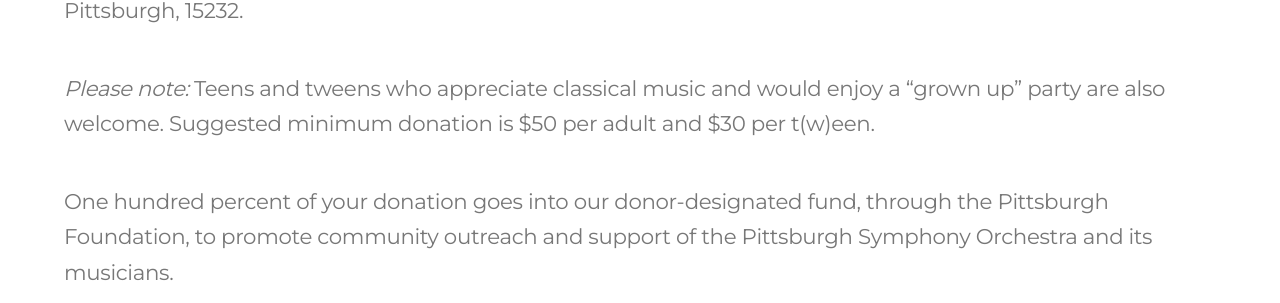
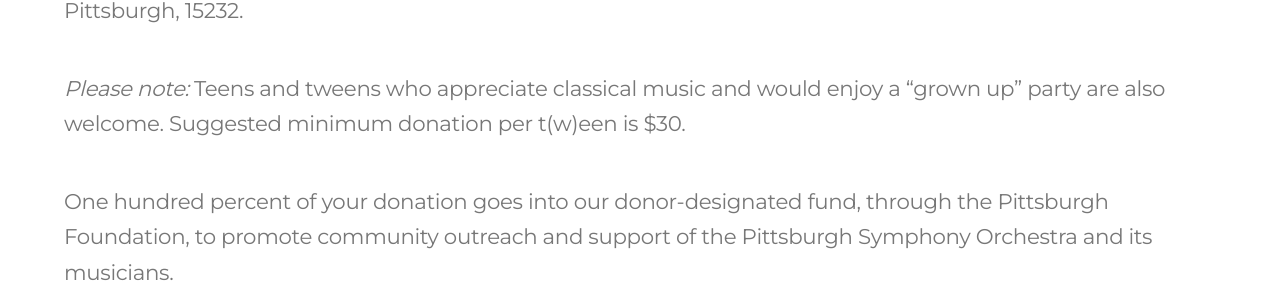
Before and after one commit to daraghbyrne/sospittsburgh, a Jekyll site: the page built from _posts/events/2017-11-04-recital-silk-fischbach.markdown, in a window 1280 px wide. Shown: the part 1400-1703 px from the top of the page. Built offline with Jekyll 4.4.1, drawn with Linux system fonts in a browser that asks for light colours; nearby versions of some CDN libraries; library files that are not in the unit come from our copies.

Commit message:
edit to tween

```diff
--- a/_posts/events/2017-11-04-recital-silk-fischbach.markdown
+++ b/_posts/events/2017-11-04-recital-silk-fischbach.markdown
@@ -30,6 +30,6 @@
 
 RSVP by [getting your tickets online](https://squareup.com/store/save-our-symphony-pittsburgh) or send checks made out to SOS Pittsburgh to: 5868-A Ellsworth Avenue, Pittsburgh, 15232.
 
-_Please note:_ Teens and tweens who appreciate classical music and would enjoy a "grown up" party are also welcome. Suggested minimum donation is $50 per adult and $30 per t(w)een.
+_Please note:_ Teens and tweens who appreciate classical music and would enjoy a "grown up" party are also welcome. Suggested minimum donation per t(w)een is $30.
 
 One hundred percent of your donation goes into our donor-designated fund, through the Pittsburgh Foundation, to promote community outreach and support of the Pittsburgh Symphony Orchestra and its musicians.
```
